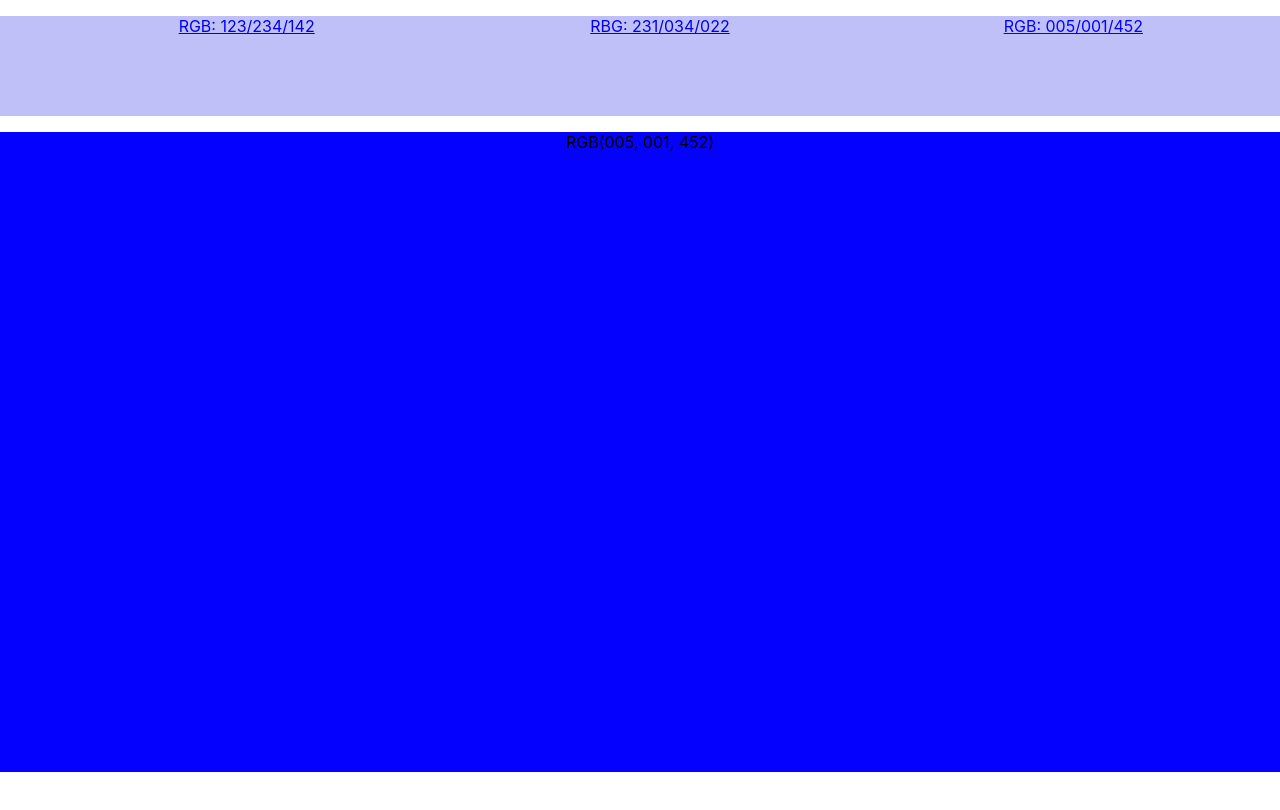
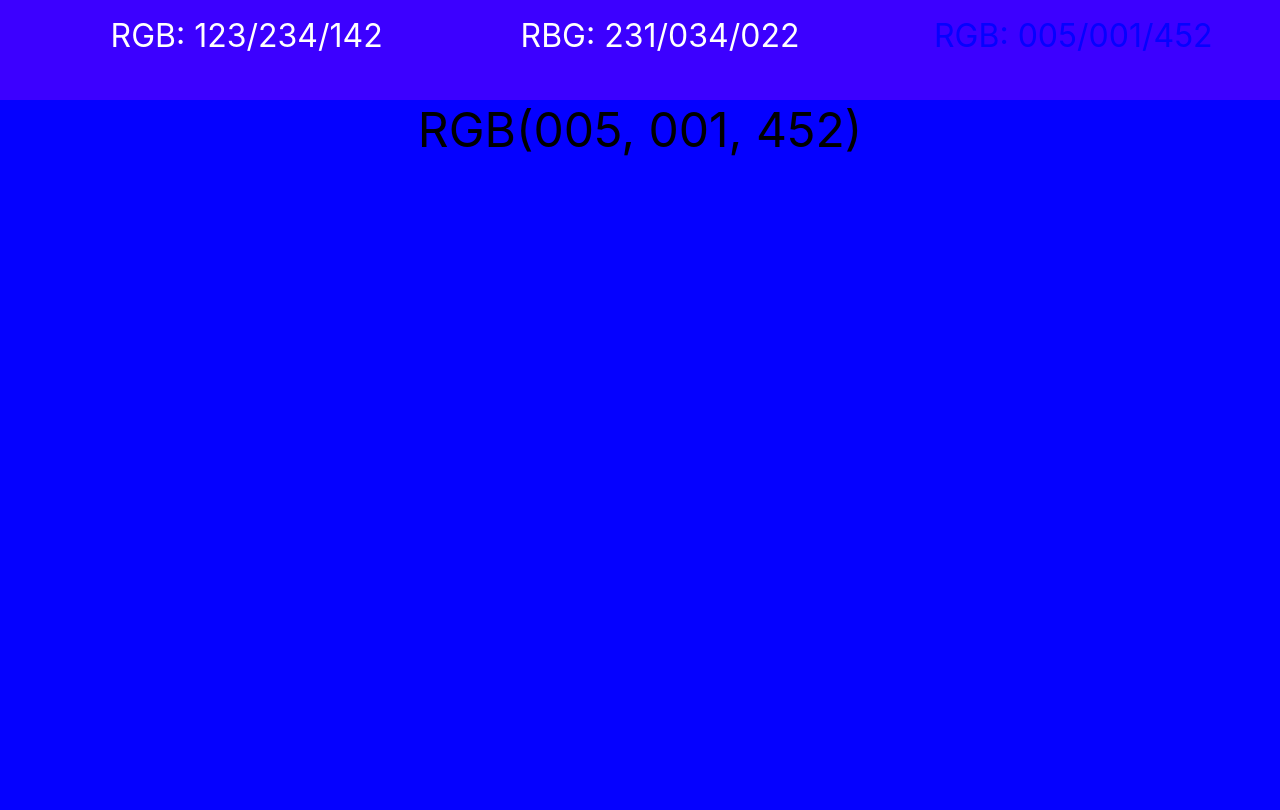
Before and after one commit to kevinnail/react-color-router, a React (Create React App) app: page /RGB/005/001/452 in a window 1280 px wide. Shown: the top 810 px of the page. Built offline with nearby package versions, Linux system fonts and the light colour scheme.

Commit message:
added css

```diff
--- a/src/components/Header/Header.css
+++ b/src/components/Header/Header.css
@@ -1,13 +1,19 @@
 .header {
   color: rgb(0, 0, 0);
   border-bottom: 4px;
-  background-color: rgb(192, 192, 249);
+  background-color: rgb(60, 0, 255);
   height: 100px;
+  margin: none;
 }
 ul {
   display: grid;
   grid-template-columns: 1fr 1fr 1fr;
   list-style: none;
+  margin-block-start: 0em;
+  margin-block-end: 0em;
+  margin-inline-start: 0px;
+  margin-inline-end: 0px;
+  /* padding-inline-start: 40px; */
 }
 
 .left .active {
@@ -19,3 +25,9 @@ ul {
 .right .active {
   color: rgb(005, 001, 452);
 }
+
+a {
+  text-decoration: none;
+  font-size: 2rem;
+  color: white;
+}
--- a/src/components/RBG/RGB.css
+++ b/src/components/RBG/RGB.css
@@ -1,3 +1,8 @@
 .RGB {
-  height: 80vh;
+  height: 90vh;
 }
+
+div {
+  font-size: 3rem;
+  display: grid;
+}
```
Also changed, not shown: src/components/RBG/RGB.js (+3 -4 lines).
